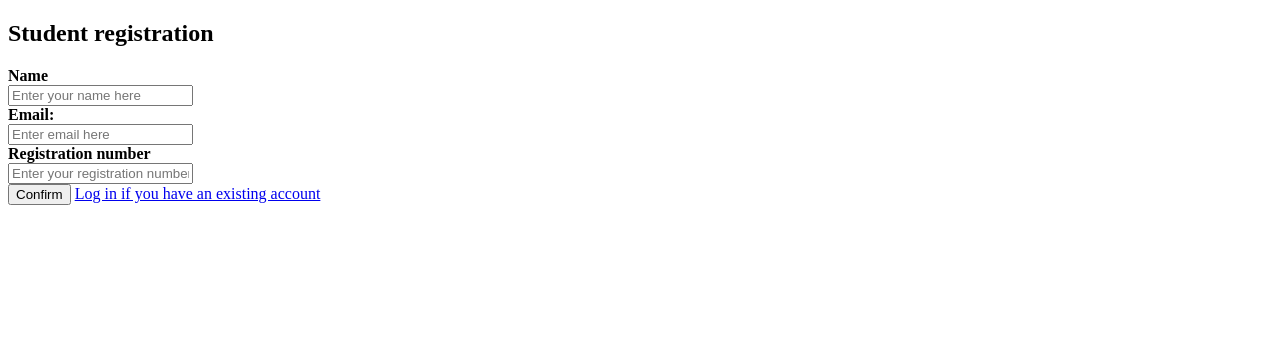
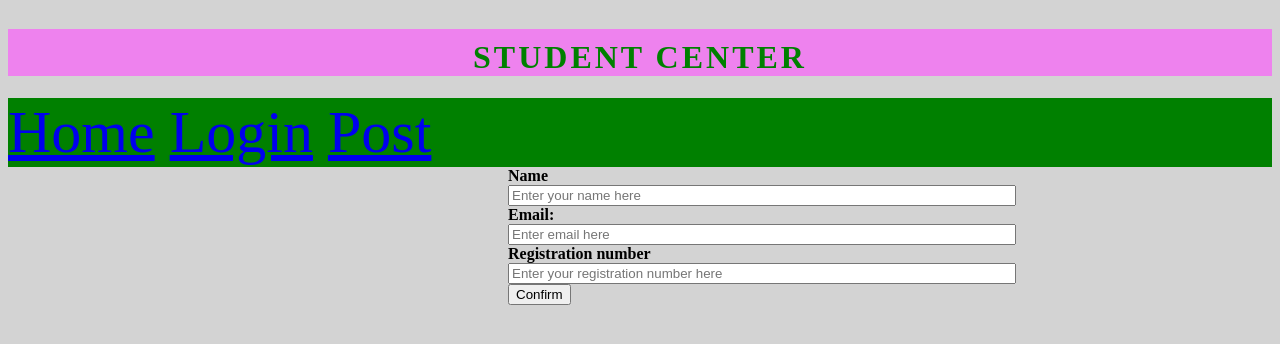
Before and after one commit to Philipotieno/Elimu, a plain HTML site: page template/index.html in a window 1280 px wide. Drawn offline with Linux system fonts and the light colour scheme.

Commit message:
this is a log in

```diff
--- a/template/index.html
+++ b/template/index.html
@@ -2,12 +2,17 @@
 <html>
 <head>
 	<title>Andela university</title>
-	<link rel="stylesheet" type="text/css" href="">
+	<link rel="stylesheet" type="text/css" href="style.css">
 </head>
+<h1>Student center</h1>
+<div class="navbar">
+<a href="index.html">Home</a>
+<a href="login.html">Login</a>
+<a href="post.html">Post</a>
+</div>
 <body>
 	<div class="registration">
 		<form>
-		<h2>Student registration</h2>
 			<label for="name"><b>Name</b></label><br>
 			<input type="text" placeholder="Enter your name here" name="name" required=><br>
 			<label for="email"><b>Email: </b></label><br>
@@ -15,7 +20,6 @@
 			<label for="reg"><b>Registration number</b></label><br>
 			<input type="Registration number" placeholder="Enter your registration number here" name="psw" required><br>
 			<button type="submit">Confirm</button>
-		<a href="login.html">Log in if you have an existing account</a>
 		</form>
 	</div>
 </body>
--- /dev/null
+++ b/template/style.css
@@ -0,0 +1,40 @@
+body {
+	align-content: center;
+	background-color: lightgray;
+
+}
+.registration {
+	margin-left: 500px;
+
+}
+
+.login {
+	margin-left: 500px;
+}
+.navbar {
+	background: green;
+	float: center;
+	font-size: 60px;
+
+}
+
+input{
+	width: 500px;
+}
+
+h1 {
+	background-color:violet;
+	text-align: center;
+	color: green;
+	letter-spacing: 3px;
+	text-transform: uppercase;
+	padding-top: 10px;
+}
+
+h2 {
+	background-color:violet;
+	text-align: center;
+	color: green;
+	letter-spacing: 3px;
+	text-transform: uppercase;
+	padding-top: 10px;
```
Also changed, not shown: template/login.html (+7 -1 lines), template/posts.html (+8 -1 lines). Lines whose indentation alone changed are shown as unchanged.
